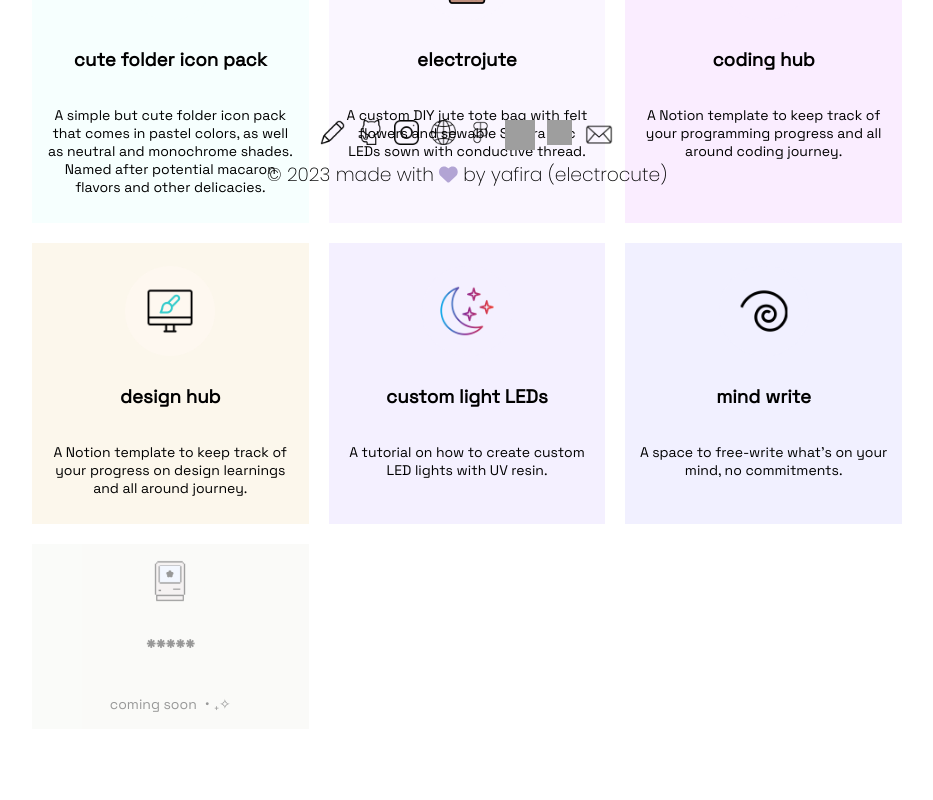
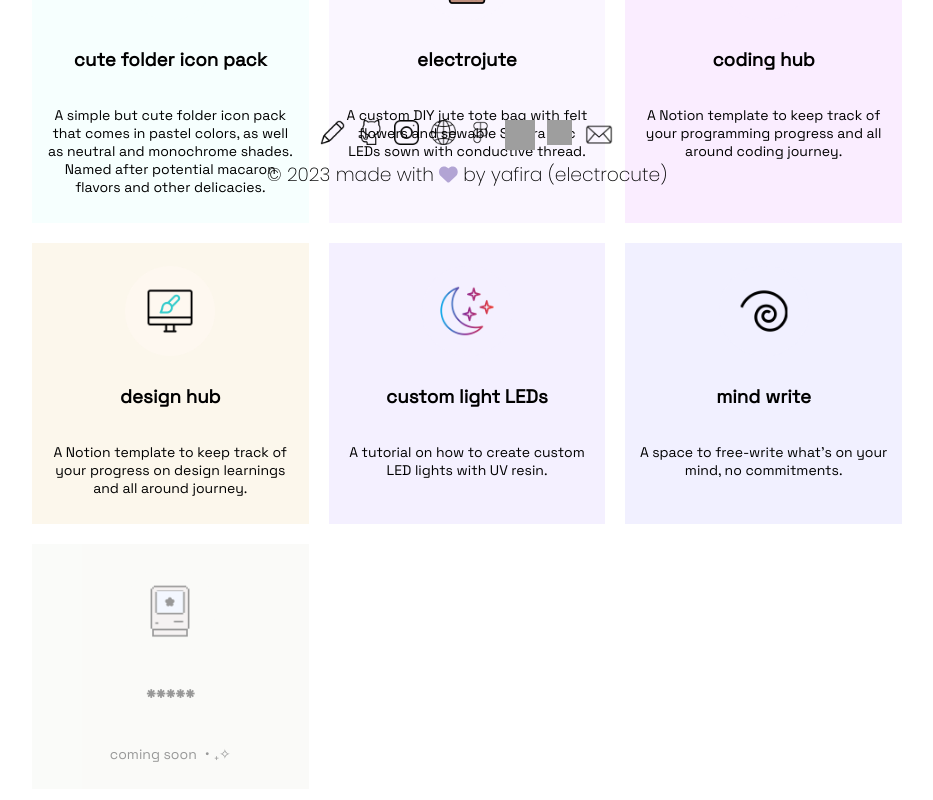
Before and after one commit to yafira/electrocute, a Next.js app: page / in a window 1280 px wide. Shown: the part 585-1385 px from the top of the page, without its empty margins (173-1106 px from the left). Built offline with nearby package versions, Linux system fonts and the light colour scheme; grey boxes are pictures that could not be loaded; a web font is replaced by a local one.

Commit message:
edited img css style

```diff
--- a/src/styles/Home.module.css
+++ b/src/styles/Home.module.css
@@ -66,7 +66,8 @@
 .projectCard6,
 .projectCard7,
 .projectCard8,
-.projectCard9 {
+.projectCard9,
+.projectCard10 {
 	padding: 10px;
 	text-align: center;
 	border: transparent 3px solid;
@@ -81,7 +82,8 @@
 .projectCard6 img,
 .projectCard7 img,
 .projectCard8 img,
-.projectCard9 img {
+.projectCard9 img,
+.projectCard10 img {
 	max-width: 100%;
 	height: 90px;
 	width: 90px;
```
